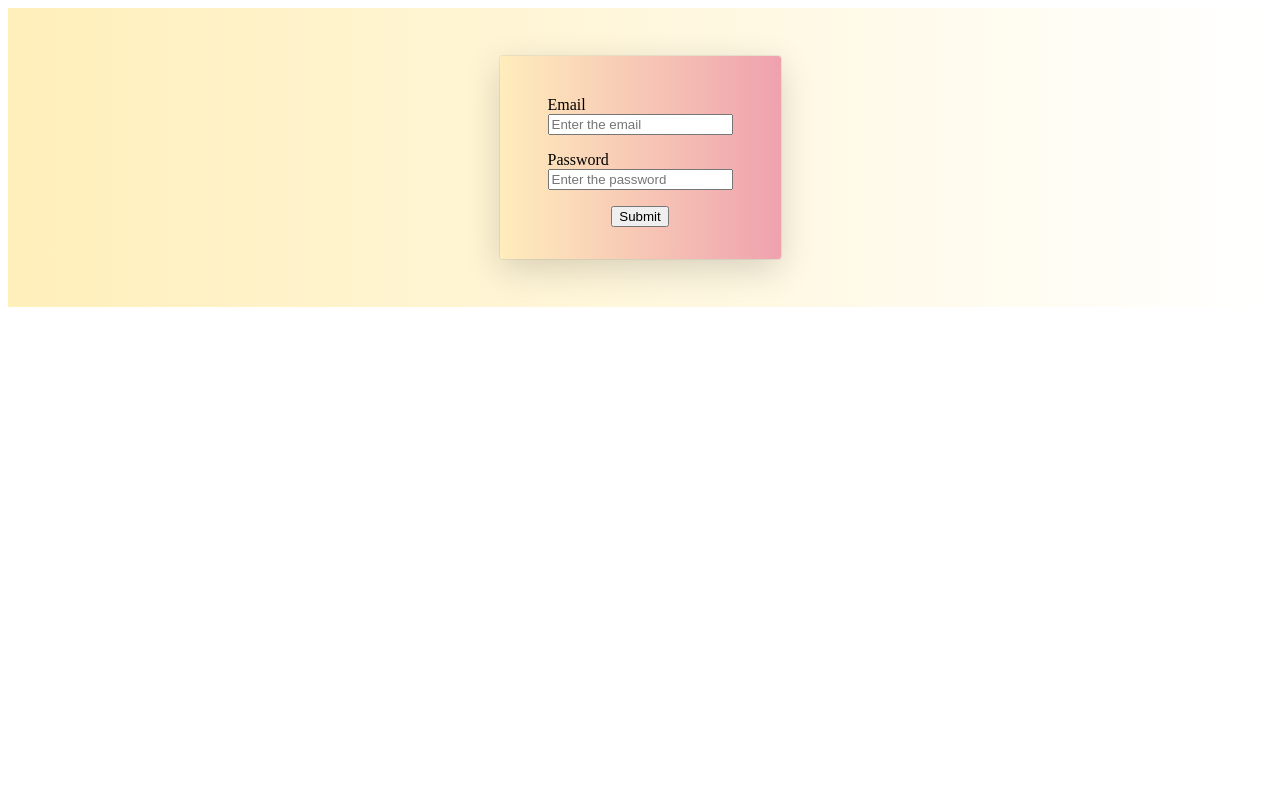
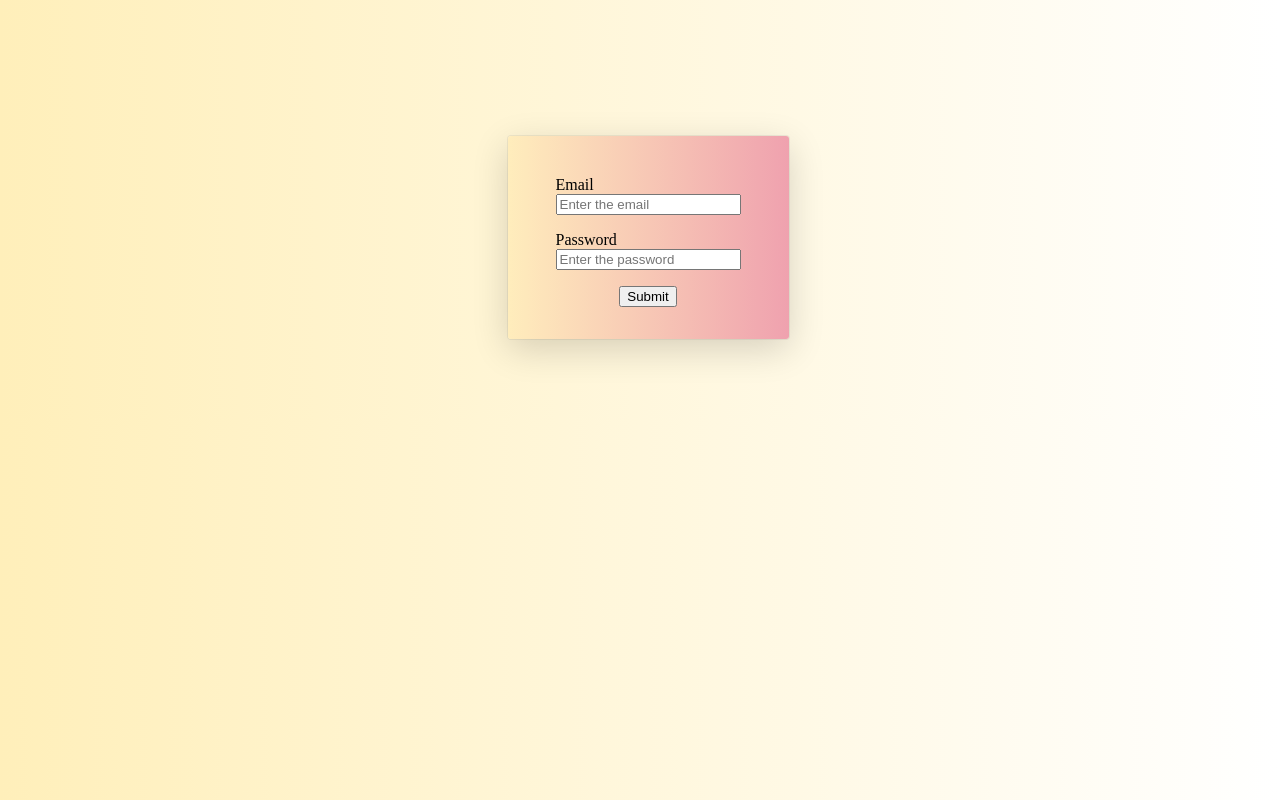
Before and after one commit to dhruv2981/Sign-in-form-Fetch-api-, a plain HTML site: page index.html in a window 1280 px wide. Drawn offline with Linux system fonts and the light colour scheme.

Commit message:
second commit

```diff
--- a/style.css
+++ b/style.css
@@ -1,16 +1,26 @@
+body{
+  background-image: linear-gradient(to right, #ffefba, #ffffff);
+  width:100%;
+  height:100%;
+
+}
 .outer {
     display: flex;
 
     justify-content: center;
+    align-items:center;
     /* background-color: linear-gradient(to right, #ffefba,#ffffff); */
-    background-image: linear-gradient(to right, #ffefba, #ffffff);
+
     margin-bottom: 2rem;
-    padding: 3rem 0rem 3rem 0rem;
+    padding: 8rem 0rem 3rem 0rem;
+
+
   }
   .wrapper {
     display: flex;
     flex-direction: column;
     align-items: center;
+    justify-content:center;
 
     padding: 1.5rem 3rem 2rem 3rem;
     border-radius: 3px;
```
